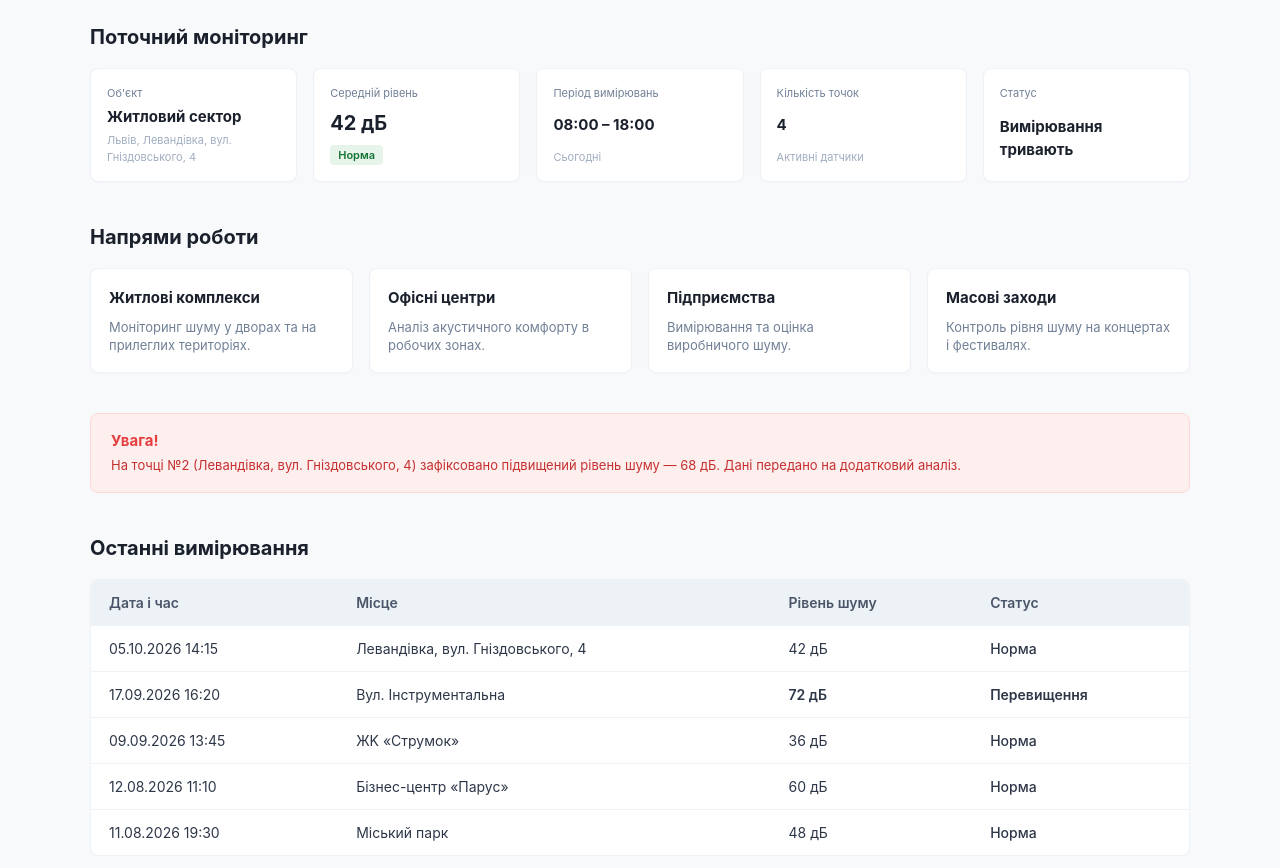
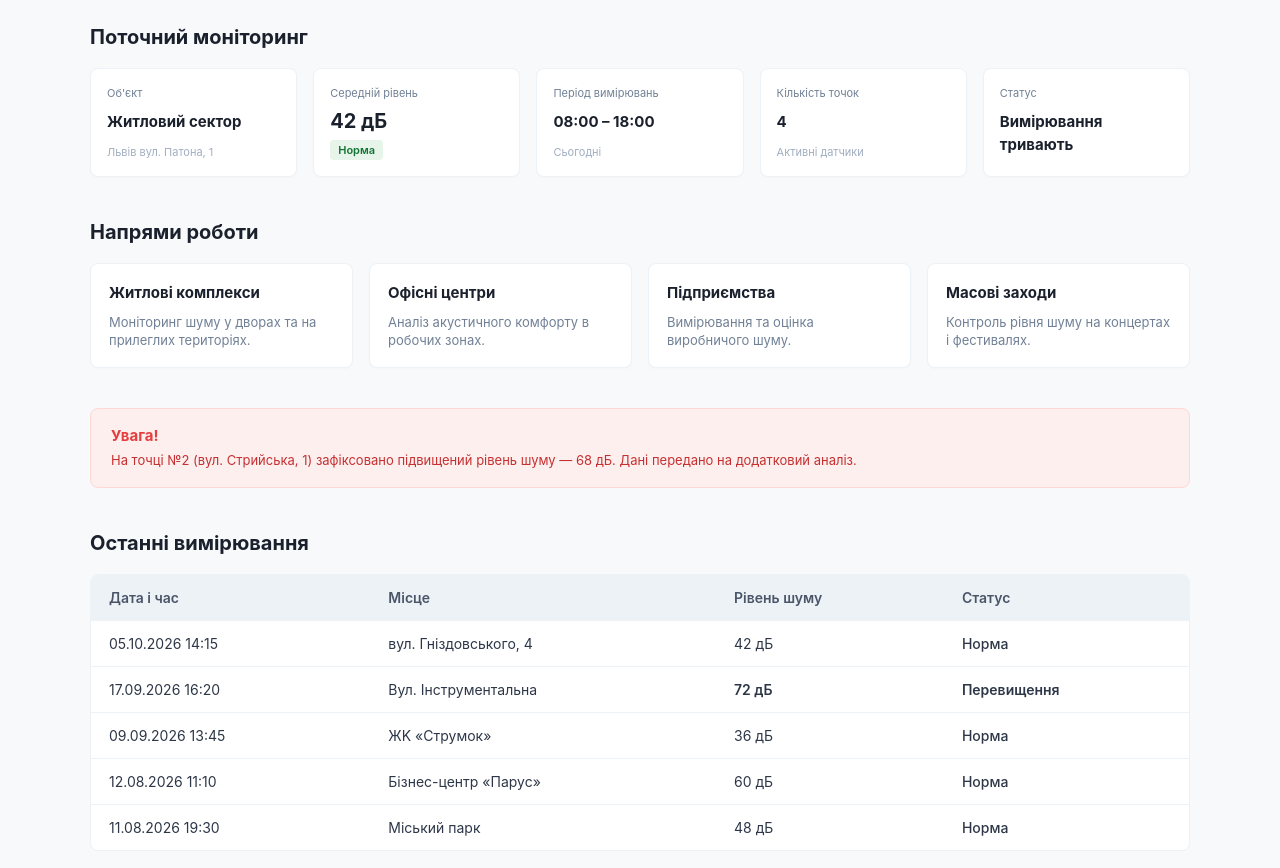
Before and after one commit to vrekunov2023/Web_Programming, a plain HTML site: page lab/lab2/index.html in a window 1280 px wide. Shown: the part 500-1368 px from the top of the page. Drawn offline with Linux system fonts and the light colour scheme.

Commit message:
Update addresses in index.html for accuracy

```diff
--- a/lab/lab2/index.html
+++ b/lab/lab2/index.html
@@ -39,7 +39,7 @@
                 <div class="monitoring-card">
                     <span class="monitoring-label">Об'єкт</span>
                     <span class="monitoring-value">Житловий сектор</span>
-                    <span class="monitoring-sub">Львів, Левандівка, вул. Гніздовського, 4</span>
+                    <span class="monitoring-sub">Львів вул. Патона, 1</span>
                 </div>
                 <div class="monitoring-card">
                     <span class="monitoring-label">Середній рівень</span>
@@ -89,7 +89,7 @@
         <!-- Блок попередження -->
         <aside class="warning-block">
             <h3>Увага!</h3>
-            <p>На точці №2 (Левандівка, вул. Гніздовського, 4) зафіксовано підвищений рівень шуму — 68 дБ. Дані передано на додатковий аналіз.</p>
+            <p>На точці №2 (вул. Стрийська, 1) зафіксовано підвищений рівень шуму — 68 дБ. Дані передано на додатковий аналіз.</p>
         </aside>
 
         <!-- Таблиця останніх вимірювань -->
@@ -108,7 +108,7 @@
                     <tbody>
                         <tr>
                             <td>05.10.2026 14:15</td>
-                            <td>Левандівка, вул. Гніздовського, 4</td>
+                            <td> вул. Гніздовського, 4</td>
                             <td class="db-normal">42 дБ</td>
                             <td class="status-normal">Норма</td>
                         </tr>
```
